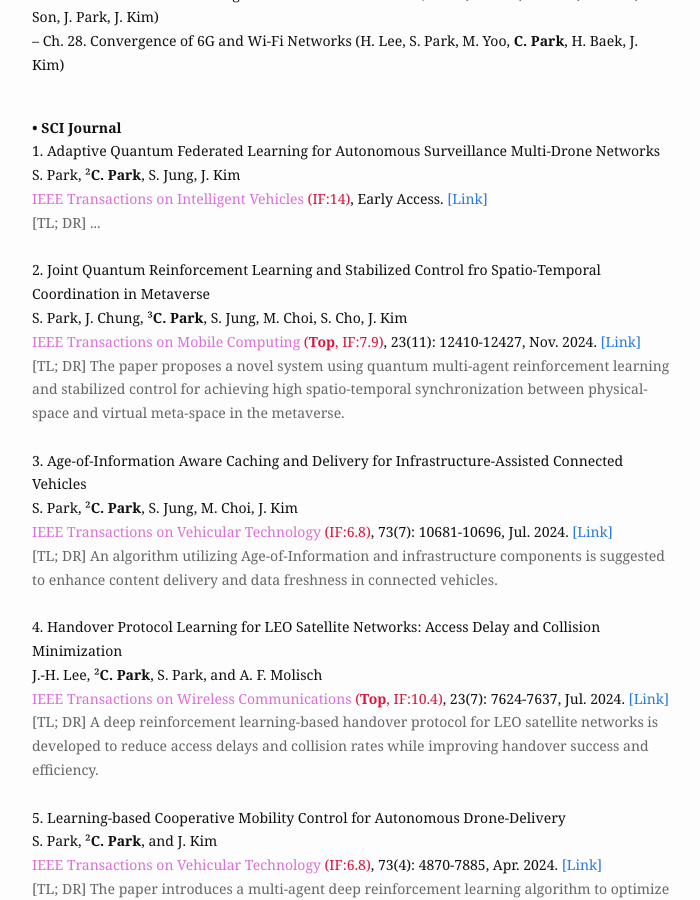
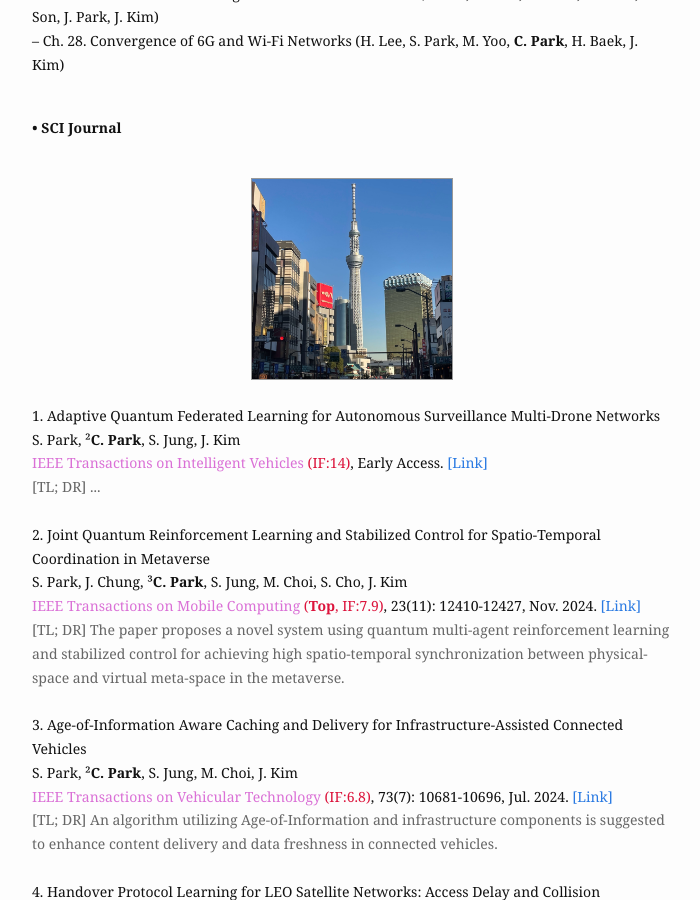
Before and after one commit to cosdeneb/cosdeneb.github.io, a Jekyll site: the page built from publication.md, in a window 1280 px wide and 900 px high, scrolled down 624 px. Shown: the whole window, without its empty margins (288-988 px from the left). Built offline with Jekyll 4.4.1, drawn with Linux system fonts in a browser that asks for light colours.

Commit message:
Update publication.md

```diff
--- a/publication.md
+++ b/publication.md
@@ -32,12 +32,19 @@ Below is a summary of the papers I have published: <br/>
 <p>
   <b>• SCI Journal</b> <br/>
 
+
+  <br/>
+  <div style="text-align : center;">
+    <img src="{{ "/assets/img/content/a3/tokyo1.jpg" | absolute_url }}" width=200 class="post-pic"/>
+  </div>
+  <br/>
+
   1. Adaptive Quantum Federated Learning for Autonomous Surveillance Multi-Drone Networks <br/>
   S. Park, ²<b>C. Park</b>, S. Jung, J. Kim <br/>
   <font color='#da70d6'>IEEE Transactions on Intelligent Vehicles</font> <font color='#dc143c'>(IF:14)</font>, Early Access. <a href="https://ieeexplore.ieee.org/abstract/document/10764760">[Link]</a><br/>
   <font color='#666666'>[TL; DR] ...</font><br/><br/>
 
-  2. Joint Quantum Reinforcement Learning and Stabilized Control fro Spatio-Temporal Coordination in Metaverse <br/>
+  2. Joint Quantum Reinforcement Learning and Stabilized Control for Spatio-Temporal Coordination in Metaverse <br/>
   S. Park, J. Chung, ³<b>C. Park</b>, S. Jung, M. Choi, S. Cho, J. Kim <br/>
   <font color='#da70d6'>IEEE Transactions on Mobile Computing</font> <font color='#dc143c'>(<b>Top</b>, IF:7.9)</font>, 23(11): 12410-12427, Nov. 2024. <a href="https://ieeexplore.ieee.org/abstract/document/10543150">[Link]</a><br/>
   <font color='#666666'>[TL; DR] The paper proposes a novel system using quantum multi-agent reinforcement learning and stabilized control for achieving high spatio-temporal synchronization between physical-space and virtual meta-space in the metaverse.</font><br/><br/>
```
